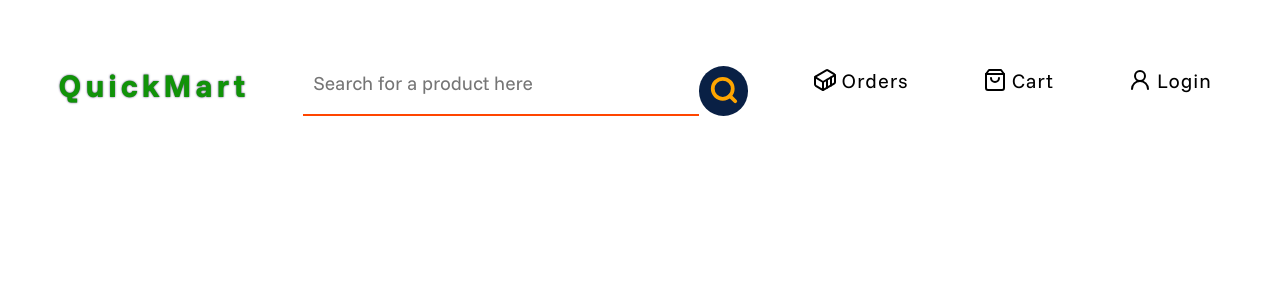
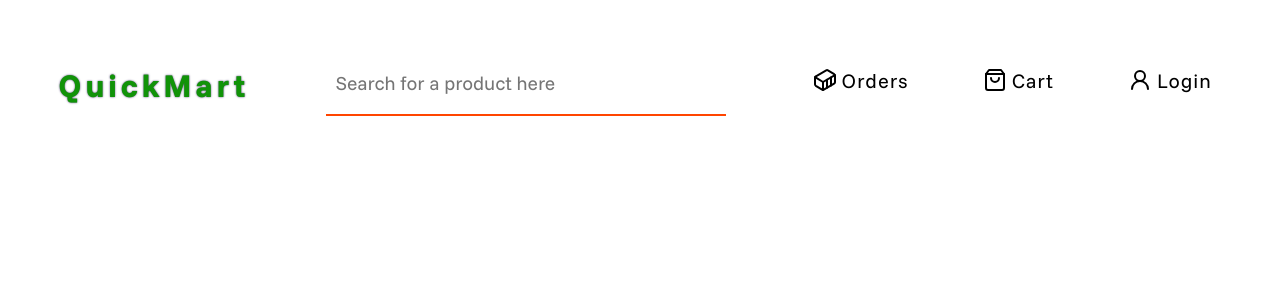
Before and after one commit to yash-882/E_Commerce-1, a React (Vite) app: page / in a window 1280 px wide. Shown: the top 300 px of the page. Built offline with nearby package versions, Linux system fonts and the light colour scheme.

Commit message:
Removed search button from nav bar

```diff
--- a/Components/Navbar.jsx
+++ b/Components/Navbar.jsx
@@ -25,13 +25,6 @@ function Navbar() {
                 <div className="nav-element" id="search-bar-div">
                     {/* search input (main) */}
                     <input id="search-bar" type="text" placeholder="Search for a product here" />
-
-                    {/* Serarch button */}
-                    <button className="search-icon-btn">
-                        {/* search icon (Used tooltip and icons) */}
-                        <Search size={30} strokeWidth={3} className="search-icon"
-                            data-tooltip-id="nav-tooltip" data-tooltip-content="Search" />
-                    </button>
                 </div>
 
                 {/* Links in navigation bar */}
@@ -45,16 +38,13 @@ function Navbar() {
                 </a>
 
 
-
                 {/* items cart */}
                 <a href="" className="nav-links" data-tooltip-id="nav-tooltip"
                     data-tooltip-content={"Check out items in your cart"}>
-
                         {/* Icon for cart */}
                     <ShoppingBag size={24} className="icons-navbar" />
                     Cart
                 </a>
-
 
 
                 {/* icon */}
```
